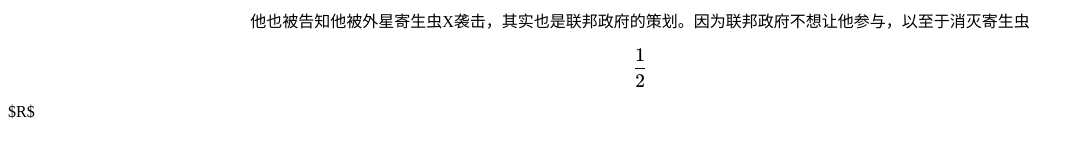
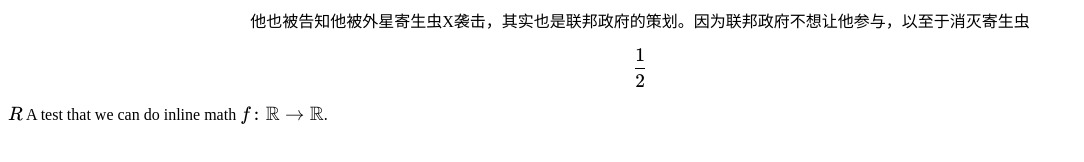
Before and after one commit to mpwwww/mpwwww.github.io, a plain HTML site: page fa.html in a window 1280 px wide. Shown: the whole page, without its empty margins (0-1084 px from the left). Drawn offline with nearby package versions, Linux system fonts and the light colour scheme.

Commit message:
created index.html

```diff
--- a/fa.html
+++ b/fa.html
@@ -10,9 +10,37 @@
         <!-- To automatically render math in text elements, include the auto-render extension: -->
         <script defer src="https://cdn.jsdelivr.net/npm/katex@0.16.4/dist/contrib/auto-render.min.js" integrity="sha384-+VBxd3r6XgURycqtZ117nYw44OOcIax56Z4dCRWbxyPt0Koah1uHoK0o4+/RRE05" crossorigin="anonymous"
             onload="renderMathInElement(document.body);"></script>
-      </head>
+
+            <script defer src="https://cdn.jsdelivr.net/npm/katex@0.10.0-rc.1/dist/contrib/auto-render.min.js" integrity="sha384-kWPLUVMOks5AQFrykwIup5lo0m3iMkkHrD0uJ4H5cjeGihAutqP0yW0J6dpFiVkI" crossorigin="anonymous"></script>
+
+
+            <link rel="stylesheet" href="https://cdn.jsdelivr.net/npm/katex@0.16.4/dist/katex.min.css" integrity="sha384-vKruj+a13U8yHIkAyGgK1J3ArTLzrFGBbBc0tDp4ad/EyewESeXE/Iv67Aj8gKZ0" crossorigin="anonymous">
+<script defer src="https://cdn.jsdelivr.net/npm/katex@0.16.4/dist/katex.min.js" integrity="sha384-PwRUT/YqbnEjkZO0zZxNqcxACrXe+j766U2amXcgMg5457rve2Y7I6ZJSm2A0mS4" crossorigin="anonymous"></script>
+<script defer src="https://cdn.jsdelivr.net/npm/katex@0.16.4/dist/contrib/auto-render.min.js" integrity="sha384-+VBxd3r6XgURycqtZ117nYw44OOcIax56Z4dCRWbxyPt0Koah1uHoK0o4+/RRE05" crossorigin="anonymous"
+    onload="renderMathInElement(document.body);"></script>
+
+    <script>
+        document.addEventListener("DOMContentLoaded", function() {
+            renderMathInElement(document.body, {
+              // customised options
+              // • auto-render specific keys, e.g.:
+              delimiters: [
+                  {left: '$$', right: '$$', display: true},
+                  {left: '$', right: '$', display: false},
+                  {left: '\\(', right: '\\)', display: false},
+                  {left: '\\[', right: '\\]', display: true}
+              ],
+              // • rendering keys, e.g.:
+              throwOnError : false
+            });
+        });
+    </script>
+
     <center>他也被告知他被外星寄生虫X袭击，其实也是联邦政府的策划。因为联邦政府不想让他参与，以至于消灭寄生虫</center>
     $$\frac{1}{2}$$
+
     $R$
 
+    A test that we can do inline math $f\colon \R\to \R$.
+
 </html>
```
Also changed, not shown: index.html (renamed from home.html).
